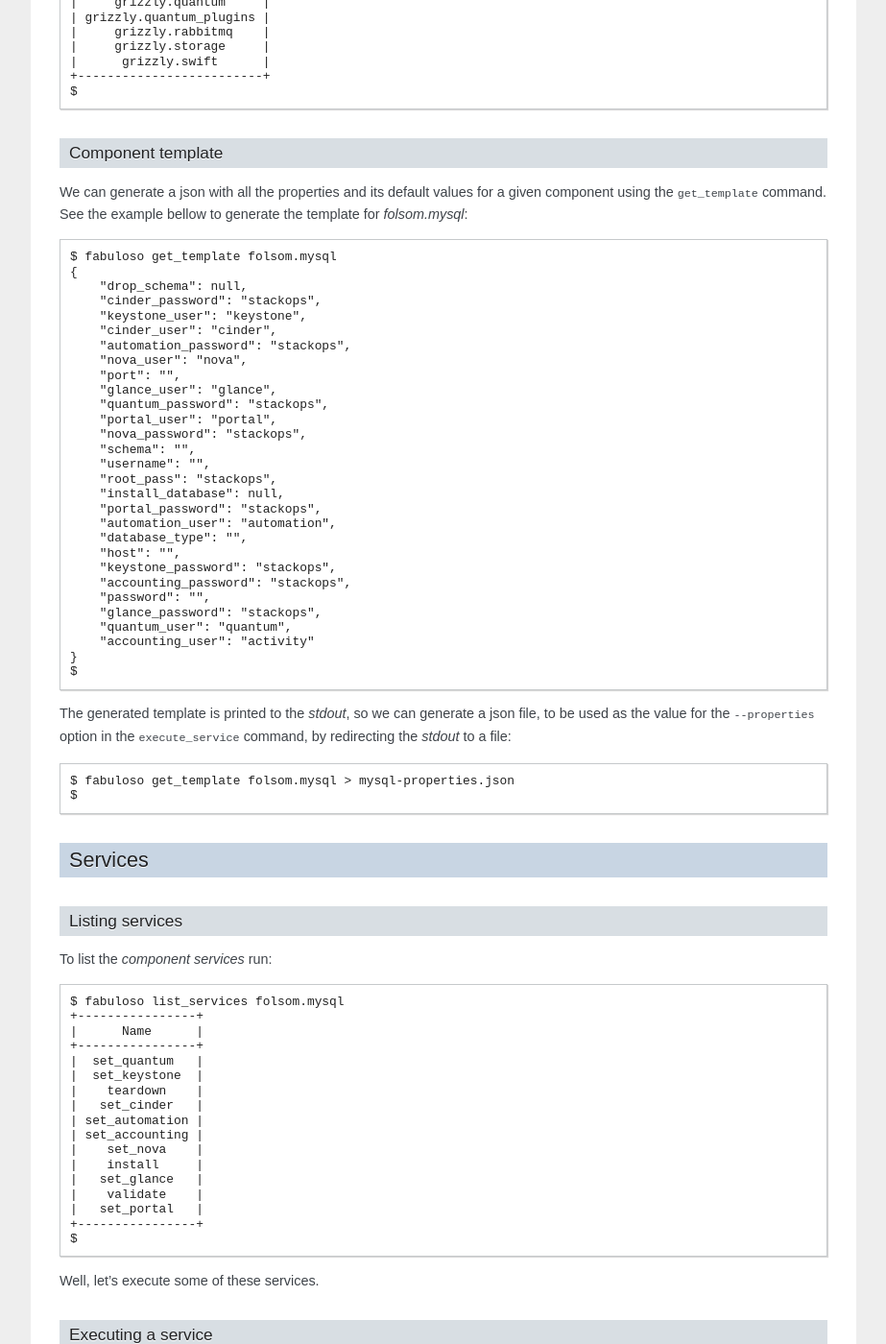
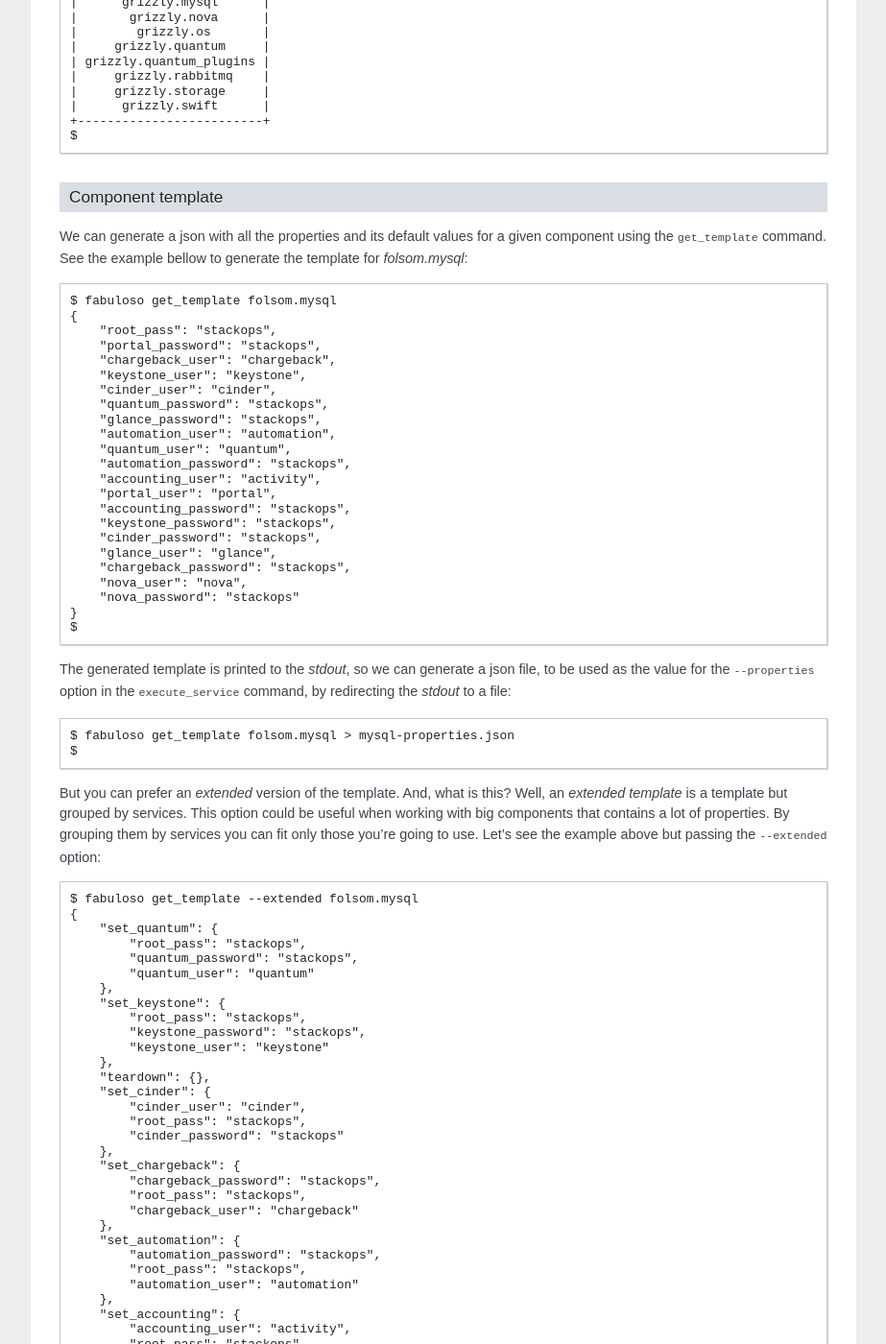
Before and after one commit to StackOps/fabuloso, a Sphinx documentation site: the page built from docs/source/cli.rst, in a window 1280 px wide and 1400 px high, scrolled down 2801 px. Shown: the whole window at 96% size, without its empty margins (198-1121 px from the left). Built offline with Sphinx 7.4.7, drawn with Linux system fonts in a browser that asks for light colours; some of the changed text lies outside the part shown.

Commit message:
Updated documentation with latest api changes

```diff
--- a/docs/source/cli.rst
+++ b/docs/source/cli.rst
@@ -21,9 +21,12 @@
         fabuloso [--debug] list_services [--environment=<name>]
                                          <component>
         fabuloso [--debug] execute_service [--environment=<name>]
+                                           [--set-env=<key>=<value>]...
                                            [--properties=<file>]...
+                                           [--set-prop=<key>=<value>]...
                                            <component> <service>
-        fabuloso [--debug] get_template <component>
+        fabuloso [--debug] get_template [--extended]
+                                        <component>
         fabuloso [--debug] list_environments
         fabuloso [--debug] show_environment <name>
         fabuloso [--debug] add_environment <name> <username> <host> <port> <key>
@@ -170,37 +173,99 @@
 
     $ fabuloso get_template folsom.mysql
     {
-        "drop_schema": null,
-        "cinder_password": "stackops",
+        "root_pass": "stackops",
+        "portal_password": "stackops",
+        "chargeback_user": "chargeback",
         "keystone_user": "keystone",
         "cinder_user": "cinder",
+        "quantum_password": "stackops",
+        "glance_password": "stackops",
+        "automation_user": "automation",
+        "quantum_user": "quantum",
         "automation_password": "stackops",
+        "accounting_user": "activity",
+        "portal_user": "portal",
+        "accounting_password": "stackops",
+        "keystone_password": "stackops",
+        "cinder_password": "stackops",
+        "glance_user": "glance",
+        "chargeback_password": "stackops",
         "nova_user": "nova",
-        "port": "",
-        "glance_user": "glance",
-        "quantum_password": "stackops",
-        "portal_user": "portal",
-        "nova_password": "stackops",
-        "schema": "",
-        "username": "",
-        "root_pass": "stackops",
-        "install_database": null,
-        "portal_password": "stackops",
-        "automation_user": "automation",
-        "database_type": "",
-        "host": "",
-        "keystone_password": "stackops",
-        "accounting_password": "stackops",
-        "password": "",
-        "glance_password": "stackops",
-        "quantum_user": "quantum",
-        "accounting_user": "activity"
+        "nova_password": "stackops"
     }
     $
 
 The generated template is printed to the *stdout*, so we can generate a json file, to be used as the value for the ``--properties`` option in the ``execute_service`` command, by redirecting the *stdout* to a file::
 
     $ fabuloso get_template folsom.mysql > mysql-properties.json
+    $
+
+But you can prefer an *extended* version of the template. And, what is this? Well, an *extended template* is a template but grouped by services. This option could be useful when working with big components that contains a lot of properties. By grouping them by services you can fit only those you're going to use. Let's see the example above but passing the ``--extended`` option::
+
+    $ fabuloso get_template --extended folsom.mysql
+    {
+        "set_quantum": {
+            "root_pass": "stackops",
+            "quantum_password": "stackops",
+            "quantum_user": "quantum"
+        },
+        "set_keystone": {
+            "root_pass": "stackops",
+            "keystone_password": "stackops",
+            "keystone_user": "keystone"
+        },
+        "teardown": {},
+        "set_cinder": {
+            "cinder_user": "cinder",
+            "root_pass": "stackops",
+            "cinder_password": "stackops"
+        },
+        "set_chargeback": {
+            "chargeback_password": "stackops",
+            "root_pass": "stackops",
+            "chargeback_user": "chargeback"
+        },
+        "set_automation": {
+            "automation_password": "stackops",
+            "root_pass": "stackops",
+            "automation_user": "automation"
+        },
+        "set_accounting": {
+            "accounting_user": "activity",
+            "root_pass": "stackops",
+            "accounting_password": "stackops"
+        },
+        "set_nova": {
+            "root_pass": "stackops",
+            "nova_password": "stackops",
+            "nova_user": "nova"
+        },
+        "install": {
+            "root_pass": "stackops",
+            "glance_password": "stackops",
+            "glance_user": "glance",
+            "cinder_user": "cinder",
+            "quantum_password": "stackops",
+            "keystone_user": "keystone",
+            "automation_user": "automation",
+            "quantum_user": "quantum",
+            "automation_password": "stackops",
+            "keystone_password": "stackops",
+            "cinder_password": "stackops",
+            "nova_user": "nova",
+            "nova_password": "stackops"
+        },
+        "set_glance": {
+            "root_pass": "stackops",
+            "glance_password": "stackops",
+            "glance_user": "glance"
+        },
+        "set_portal": {
+            "root_pass": "stackops",
+            "portal_user": "portal",
+            "portal_password": "stackops"
+        }
+    }
     $
 
 
@@ -251,6 +316,24 @@
 
     [localhost] sudo: nohup service mysql stop
 
+    [...]
+
+    $
+
+When executing a service we can overwrite component *properties* and *environment* values with the ``--set-prop=<key>=<value>`` and ``--set-env=<key>=<value>`` options respectively. For example, to execute the previous service with the properties in the *mysql-properties.json* and some overwritten properties we can run::
+
+    $ fabuloso execute_service --properties=mysql-properties.json --set-prop bind_host=0.0.0.0 --environment=localhost folsom.mysql install
+    [localhost] sudo: echo mysql-server-5.5 mysql-server/root_password password stackops | debconf-set-selections
+    [localhost] sudo: echo mysql-server-5.5 mysql-server/root_password_again password stackops | debconf-set-selections
+    [...]
+
+    $
+
+And if you want to override an *environment* value, the target host for example, just run::
+
+    $ fabuloso execute_service --properties=mysql-properties.json --environment=localhost --set-env host=192.168.1.33 folsom.mysql install
+    [192.168.1.33] sudo: echo mysql-server-5.5 mysql-server/root_password password stackops | debconf-set-selections
+    [192.168.1.33] sudo: echo mysql-server-5.5 mysql-server/root_password_again password stackops | debconf-set-selections
     [...]
 
     $
```
Also changed, not shown: docs/source/python-api.rst (+11 -1 lines).
